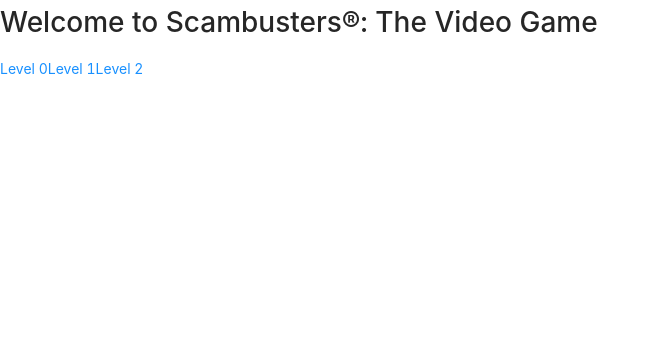
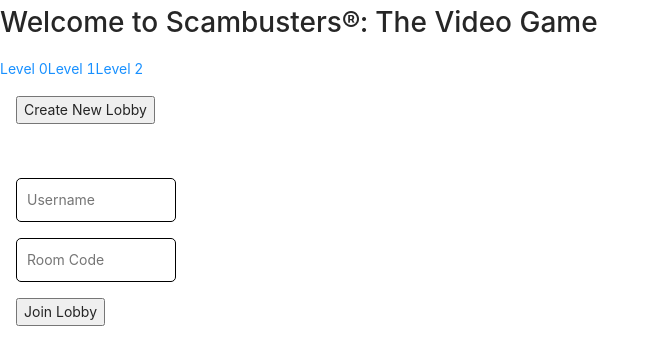
Before and after one commit to NelsonL19/scambusters, a React (Create React App) app: page / in a window 1280 px wide. Shown: the top 364 px of the page, without its empty margins (0-659 px from the left). Built offline with nearby package versions, Linux system fonts and the light colour scheme.

Commit message:
database and basic lobby system

```diff
--- a/package.json
+++ b/package.json
@@ -9,6 +9,7 @@
     "@testing-library/user-event": "^12.6.3",
     "@types/react": "^17.0.2",
     "antd": "^4.13.0",
+    "firebase": "^8.3.1",
     "react": "^17.0.1",
     "react-dom": "^17.0.1",
     "react-firebase-hooks": "^2.2.0",
--- a/src/App.js
+++ b/src/App.js
@@ -1,6 +1,7 @@
 import {BrowserRouter as Router, Switch, Route} from 'react-router-dom'
 
 import Home from './pages/index.js'
+import Lobby_Created from './pages/lobby-created'
 import Level_0 from './pages/level_0'
 import Level_1 from './pages/level_1'
 import Level_2 from './pages/level_2'
@@ -40,6 +41,7 @@ function App() {
         <Route exact path = "/">
           <Home></Home>
         </Route>
+        <Route path = "/lobby-created" component = {Lobby_Created}></Route>
         <Route path = "/level0">
           <Level_Prototype level = {levelInfo[0]}/>
         </Route>
--- /dev/null
+++ b/src/firebase-config/config.js
@@ -0,0 +1,29 @@
+import firebase from 'firebase';
+import '@firebase/firestore';
+
+// const firebaseConfig = {
+//     apiKey: process.env.API_KEY,
+//     authDomain: `${process.env.PROJECT_ID}.firebaseapp.com`,
+//     projectId: process.env.PROJECT_ID,
+//     storageBucket: `${process.env.PROJECT_ID}.appspot.com`,
+//     messagingSenderId: process.env.SENDER_ID,
+//     appId: process.env.APP_ID,
+//     measurementId: process.env.MEASUREMENT_ID
+//   };
+
+const firebaseConfig = {
+    apiKey: "AIzaSyCcnrt25F6KRA0Hr7twmvxrawM4Q_mgLOs",
+    authDomain: "scambusters-47d4a.firebaseapp.com",
+    databaseURL: "https://scambusters-47d4a-default-rtdb.firebaseio.com",
+    projectId: "scambusters-47d4a",
+    storageBucket: "scambusters-47d4a.appspot.com",
+    messagingSenderId: "742216763175",
+    appId: "1:742216763175:web:f02493029cf6db821d8b02",
+    measurementId: "G-0K0XP58CTK"
+  };
+
+if (!firebase.apps.length) {
+    firebase.initializeApp(firebaseConfig);
+}
+
+export { firebase };
--- a/src/pages/index.js
+++ b/src/pages/index.js
@@ -1,15 +1,59 @@
-import React, { PureComponent } from "react";
+import React, { PureComponent, useState} from "react";
 import {Link} from "react-router-dom"
-
+import {useHistory} from 'react-router-dom'
+import {firebase} from '../firebase-config/config'
 
 //GameEngine takes a list of systems and an object of entities (described by renderers)
 const Home = (props) => {
+
+  const [passcode, setPasscode] = useState("")
+  const [username, setUsername] = useState("")
+
+  const db = firebase.firestore()
+  const history = useHistory();
+
+  const createLobby = () =>{
+
+    const randomPass = generatePasscode()
+
+    db.collection("lobbies").doc(randomPass).set({
+    }).then(() => {
+        history.push({pathname: "/lobby-created", state: {pass: randomPass}})
+      }
+    )
+
+
+  }
+
+  const joinLobby = () => {
+    db.collection("lobbies").doc(passcode).update({
+      [username]: 0
+    })
+  }
+
+  const generatePasscode = () => {
+    let pass = ""
+    const characters = 'ABCDEFGHIJKLMNOPQRSTUVWXYZabcdefghijklmnopqrstuvwxyz0123456789';
+    const charactersLength = characters.length;
+    for ( var i = 0; i < 4; i++ ) {
+       pass += characters.charAt(Math.floor(Math.random() * charactersLength));
+    }
+
+    return pass
+  }
+
   return (
     <>
       <h1>Welcome to Scambusters®: The Video Game</h1>
       <Link to = "/level0">Level 0</Link>
       <Link to = "/level1">Level 1</Link>
       <Link to = "/level2">Level 2</Link>
+
+      <button className = "lobby-button" onClick = {createLobby}>Create New Lobby</button>
+      <br></br>
+      <input className = "lobby-input" value = {username} onChange = {(e) => setUsername(e.target.value)} placeholder = "Username"></input>
+      <input className = "lobby-input" value = {passcode} onChange = {(e) => setPasscode(e.target.value)} placeholder = "Room Code"></input>
+      <button className = "lobby-button" onClick = {joinLobby}>Join Lobby</button>
     </>
   )
 }
--- /dev/null
+++ b/src/pages/lobby-created.js
@@ -0,0 +1,31 @@
+
+
+import {firebase} from '../firebase-config/config'
+import {useState, useEffect} from 'react'
+
+const Lobby_Created = (props) => {
+
+    const db = firebase.firestore()
+    const [players, setPlayers] = useState([])
+
+    useEffect(() => {
+      const unsubscribe = db.collection("lobbies").doc(props.location.state.pass).onSnapshot(snap => {
+        setPlayers(Object.keys(snap.data()))
+      });
+
+      //remember to unsubscribe from your realtime listener on unmount or you will create a memory leak
+      return () => unsubscribe()
+    }, []);
+
+
+    return (
+      <>
+        <h1>Lobby Created!</h1>
+        <p>Your passcode is: {props.location.state.pass}</p>
+
+        <p>Players in this lobby: {players.join(", ")} </p>
+      </>
+    )
+  }
+
+  export default Lobby_Created
--- a/src/styles/index.css
+++ b/src/styles/index.css
@@ -11,3 +11,15 @@ code {
   font-family: source-code-pro, Menlo, Monaco, Consolas, 'Courier New',
     monospace;
 }
+
+.lobby-input{
+  display:block;
+  width:10rem;
+  border:1px solid black;
+  margin:1rem;
+}
+
+.lobby-button{
+  display:block;
+  margin:1rem;
+}
```
Also changed, not shown: 1 other file (tests, documents, lock files or other folders).
